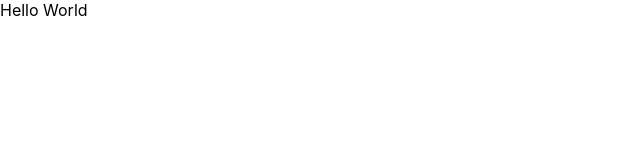
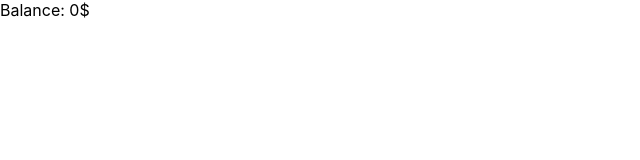
Before and after one commit to garbalau-github/react-and-redux, a React (Vite) app: page / in a window 1280 px wide. Shown: the top 160 px of the page, without its empty margins (0-640 px from the left). Built offline with nearby package versions, Linux system fonts and the light colour scheme.

Commit message:
Specify the needed state (in case there is more)

```diff
--- a/src/App.jsx
+++ b/src/App.jsx
@@ -1,16 +1,13 @@
-import { useState } from 'react';
-
 // Now we have the access to our Redux global state, we need this hook
 import { useSelector } from 'react-redux';
 
 const App = () => {
-  // Return state from the state
-  const state = useSelector((state) => state);
+  const account = useSelector((state) => state.account);
 
   // Now we have the store object in the component
-  console.log(state);
+  console.log(account);
 
-  return <div className='App'>Hello World</div>;
+  return <div className='App'>Balance: {account}$</div>;
 };
 
 export default App;
```
